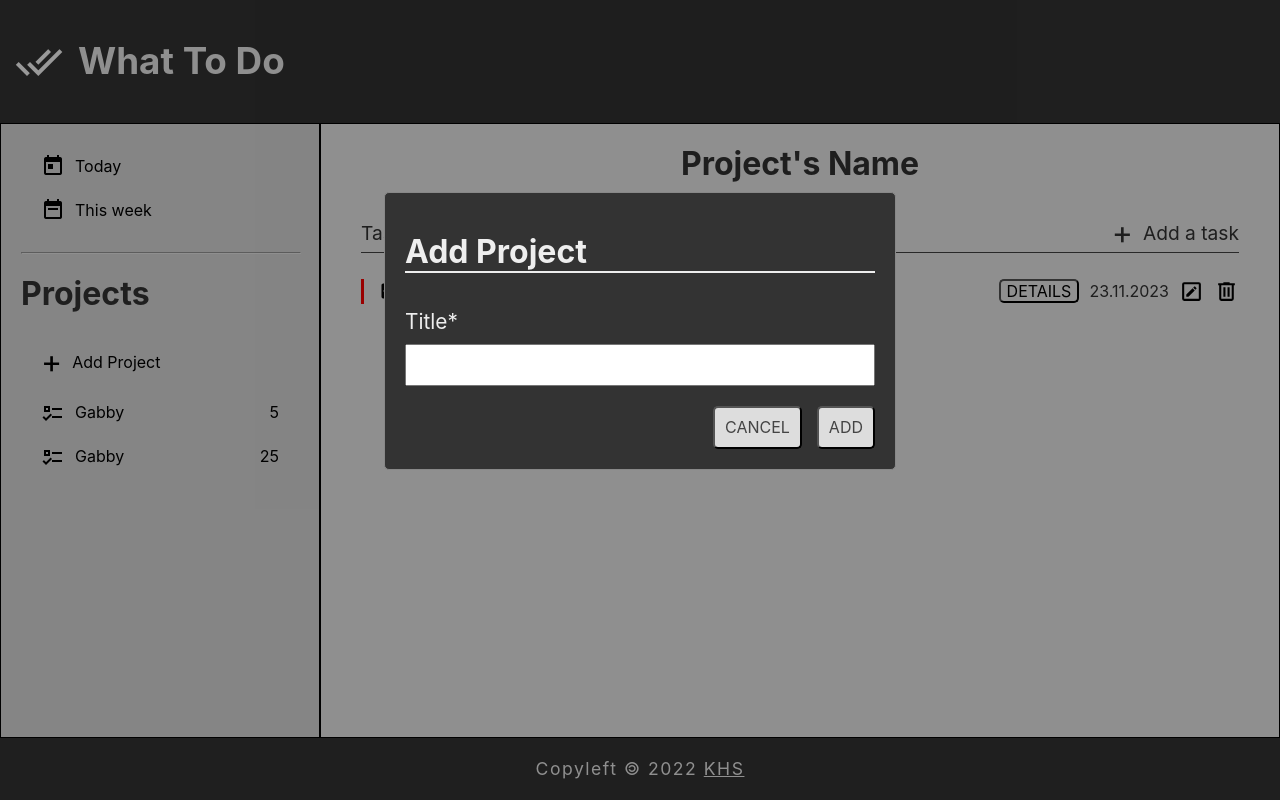
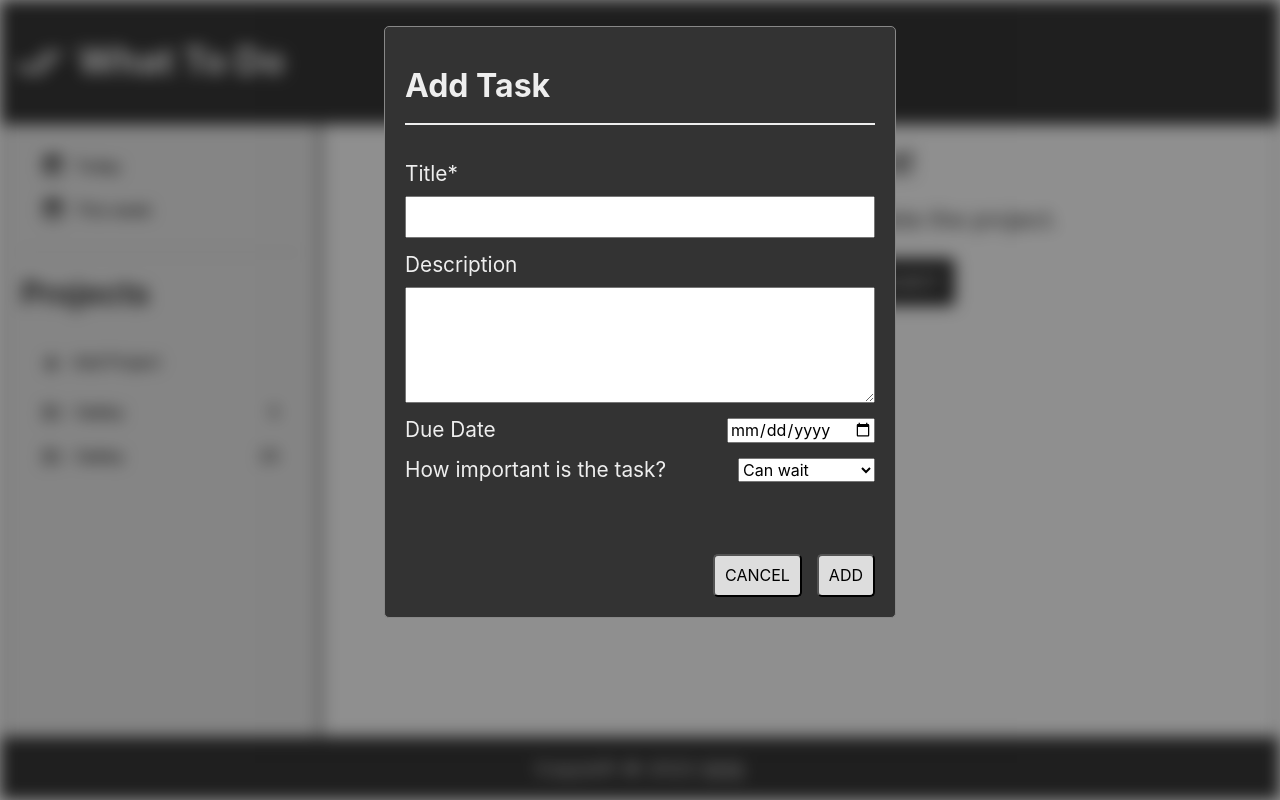
Before and after one commit to khs-kks/todo-list, a website built with webpack: page dist/index.html in a window 1280 px wide. Built offline with nearby package versions, Linux system fonts and the light colour scheme.

Commit message:
Style "add task" modal

```diff
--- a/dist/index.html
+++ b/dist/index.html
@@ -16,7 +16,7 @@
 </head>
 
 <body>
-    <div id="content">
+    <div id="content" class="blur-content">
         <div class="header">
             <img src="./images/logo.png" alt="Logo" class="logo">
             <div class="product-name">What To Do</div>
@@ -41,18 +41,24 @@
                 </div>
             </nav>
             <div class="main-right">
+                <!-- ############################# -->
                 <!-- Empty Project -->
-                <!-- <div class="empty-project">
+                <!-- ############################# -->
+
+                <div class="empty-project">
                     <h1>Empty Project!</h1>
                     <p>Create a new to-do item or delete the project.</p>
                     <div class="empty-project-buttons">
                         <button class="add-todo">ADD TO-DO</button>
                         <button class="delete-project">DELETE PROJECT</button>
                     </div>
-                </div> -->
+                </div>
 
+                <!-- ############################# -->
                 <!-- Project with a task/tasks  -->
-                <h1 class="project-title">Project's Name</h1>
+                <!-- ############################# -->
+
+                <!-- <h1 class="project-title">Project's Name</h1>
                 <div class="tasks-container">
                     <div class="tasks-header">
                         <div class="tasks-header-wrapper">
@@ -79,8 +85,8 @@
                             <img src="./images/trash-can-outline.svg" alt="Button to delete the task" height="25px">
                         </div>
 
-                    </div>
-                </div>
+                    </div> -->
+                <!-- </div> -->
             </div>
         </div>
         <div class="footer">
@@ -89,7 +95,10 @@
         </div>
     </div>
 
+    <!-- ############################### -->
     <!-- ADD A MODAL FOR PROJECT CREATE  -->
+    <!-- ############################### -->
+
     <div class="add-project-modal">
 
         <!-- Modal content -->
@@ -108,8 +117,48 @@
                 <button>ADD</button>
             </div>
         </div>
+    </div>
 
+    <!-- ############################# -->
+    <!-- ADD A MODAL FOR TASK CREATION -->
+    <!-- ############################# -->
+
+    <div class="add-task-modal">
+        <!-- Modal content -->
+        <div class="add-task-modal-content">
+            <h1 class="add-task-header">
+                Add Task
+            </h1>
+            <form action="#">
+                <div class="add-task-web-form">
+                    <label for="task-title-form">Title*</label>
+                    <input type="text" name="task-title-form" id="task-title-form">
+                </div>
+                <div class="add-task-description">
+                    <label for="task-description">Description</label>
+                    <textarea name="task-description" id="task-description" rows="6" maxlength="255"></textarea>
+                </div>
+                <div class="add-task-date">
+                    <label for="task-due-date">Due Date</label>
+                    <input type="date" name="task-due-date" id="task-due-date">
+                </div>
+                <div class="add-task-priority">
+                    <label for="Priority">How important is the task?</label>
+                    <select name="Priority" id="Priority">
+                        <option value="low">Can wait</option>
+                        <option value="medium">Has to be done</option>
+                        <option value="high">Critical</option>
+                    </select>
+
+                </div>
+            </form>
+            <div class="add-task-modal-buttons">
+                <button>CANCEL</button>
+                <button>ADD</button>
+            </div>
+        </div>
     </div>
+
 </body>
 
 </html>
--- a/dist/style.css
+++ b/dist/style.css
@@ -29,6 +29,10 @@ body {
     color: var(--primary-dark);
     display: grid;
     grid-template-rows: 1fr 5fr 0.5fr;
+}
+
+.blur-content {
+    filter: blur(8px);
 }
 
 button {
@@ -197,6 +201,7 @@ div.empty-project-buttons {
     display: flex;
     align-items: center;
     gap: var(--spacing-sm);
+    cursor: pointer;
 }
 
 .regular-task {
@@ -277,7 +282,7 @@ a {
 
 .add-project-modal {
 
-    display: block;
+    display: none;
     /* Hidden by default */
     position: fixed;
     /* Stay in place */
@@ -298,9 +303,7 @@ a {
     /* filter: blur(8px); */
 }
 
-/* #content {
-    filter: blur(8px);
-} */
+
 
 .add-project-modal-content {
     background-color: var(--primary-dark);
@@ -350,3 +353,98 @@ h1.add-project-header {
     background-color: var(--secondary-light);
     color: var(--secondary-dark);
 }
+
+/* ##########################
+        ADD A TASK MODAL
+########################## */
+
+.add-task-modal {
+
+    display: block;
+    /* Hidden by default */
+    position: fixed;
+    /* Stay in place */
+    z-index: 1;
+    /* Sit on top */
+    left: 0;
+    top: 0;
+    width: 100%;
+    /* Full width */
+    height: 100%;
+    /* Full height */
+    overflow: auto;
+    /* Enable scroll if needed */
+    background-color: rgb(0, 0, 0);
+    /* Fallback color */
+    background-color: rgba(0, 0, 0, 0.4);
+    /* Black w/ opacity */
+}
+
+
+
+.add-task-modal-content {
+    background-color: var(--primary-dark);
+    color: var(--primary-light);
+    margin: 2% auto;
+    /* 15% from the top and centered */
+    padding: var(--spacing-lg);
+    border: 1px solid #888;
+    border-radius: var(--border-radius);
+    width: max(275px, 40%);
+    /* Could be more or less, depending on screen size */
+
+    display: grid;
+    grid-template-rows: 100px 1fr 100px;
+    gap: var(--spacing-md);
+}
+
+h1.add-task-header {
+    border-bottom: solid 2px var(--primary-light);
+}
+
+.add-task-web-form,
+.add-task-description {
+    display: flex;
+    flex-direction: column;
+    gap: var(--spacing-sm);
+}
+
+.add-task-description {
+    margin-top: var(--spacing-md);
+}
+
+.add-task-web-form>label,
+.add-task-description>label,
+.add-task-date>label,
+.add-task-priority>label {
+    font-size: 1.3rem;
+}
+
+.add-task-web-form>input {
+    padding: var(--spacing-sm);
+}
+
+.add-task-description>textarea {
+    resize: vertical;
+}
+
+.add-task-date,
+.add-task-priority {
+    display: flex;
+    justify-content: space-between;
+    align-items: center;
+    margin-top: var(--spacing-md);
+}
+
+.add-task-modal-buttons {
+    align-self: end;
+    justify-self: end;
+    display: flex;
+    gap: var(--spacing-md);
+}
+
+.add-task-modal-buttons>button {
+    padding: var(--spacing-sm);
+    background-color: var(--secondary-light);
+    color: black;
+}
```
